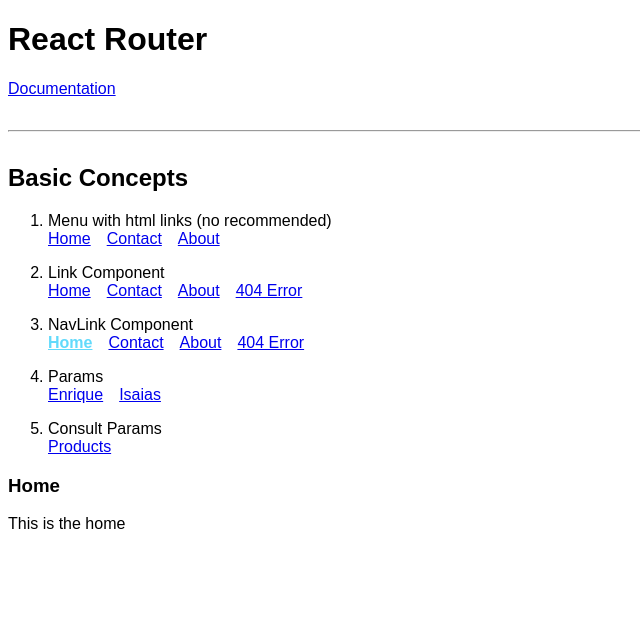
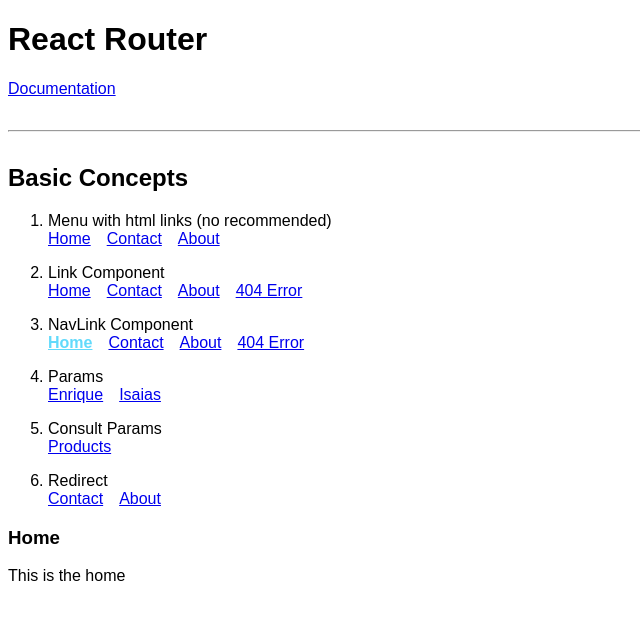
Before and after one commit to 2018030429/react-course-jm, a React (Create React App) app in the folder router-dom/: page / in a window 1280 px wide. Shown: the top 620 px of the page, without its empty margins (0-640 px from the left). Built offline with nearby package versions, Linux system fonts and the light colour scheme.

Commit message:
React Routes - Redirect

```diff
--- a/router-dom/src/components/BasicConcepts.js
+++ b/router-dom/src/components/BasicConcepts.js
@@ -1,5 +1,5 @@
 import React from 'react'
-import { BrowserRouter as Router, Route, Switch } from 'react-router-dom'
+import { BrowserRouter as Router, Redirect, Route, Switch } from 'react-router-dom'
 import About from '../pages/About'
 import Contact from '../pages/Contact'
 import Error404 from '../pages/Error404'
@@ -20,6 +20,8 @@
           <Route exact path="/contact" component={Contact} />
           <Route exact path="/user/:username" component={User} />
           <Route exact path="/products" component={Products} />
+          <Route exact path="/contacto" children={<Redirect to="/contact" />} />
+          <Route exact path="/acerca" children={<Redirect to="/about" />} />
           <Route path="*" component={Error404} />
         </Switch>
       </Router>
--- a/router-dom/src/components/ConceptMenu.js
+++ b/router-dom/src/components/ConceptMenu.js
@@ -39,6 +39,12 @@
           <br/>
           <Link to="/products">Products</Link>
         </li>
+        <li>
+          <span> Redirect </span>
+          <br/>
+          <Link to="/contacto">Contact</Link>
+          <Link to="/acerca">About</Link>
+        </li>
       </ol>
     </nav>
   )
```
